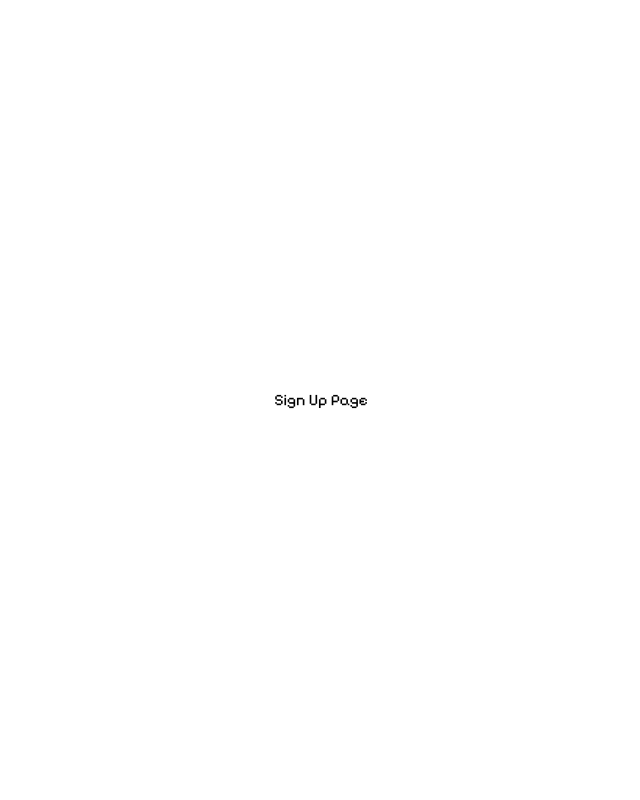
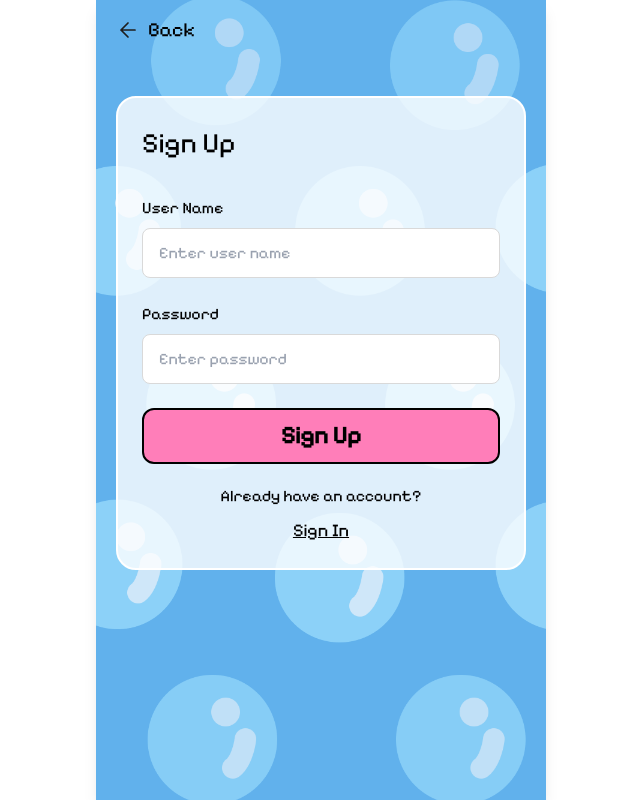
Before and after one commit to seongbiny/biniGameTown, a React (Vite) app in the folder packages/game/bini-puzzle-web/: page /signup in a window 1280 px wide. Shown: the whole page, without its empty margins (319-959 px from the left). Built offline with nearby package versions, Linux system fonts and the light colour scheme.

Commit message:
feat: SignUpPage 컴포넌트 추가 및 스타일 개선, Arrow_left 아이콘 추가

```diff
--- a/packages/game/bini-puzzle-web/src/index.css
+++ b/packages/game/bini-puzzle-web/src/index.css
@@ -6,12 +6,6 @@
   font-weight: normal;
   font-style: normal;
   font-display: swap;
-}
-
-@layer base {
-  html {
-    font-family: "PixelifySans", "Pixelify Sans", monospace;
-  }
 }
 
 body {
--- a/packages/game/bini-puzzle-web/src/pages/auth/SignUpPage.tsx
+++ b/packages/game/bini-puzzle-web/src/pages/auth/SignUpPage.tsx
@@ -1,3 +1,66 @@
+import PageContainer from "../../components/layout/PageContainer";
+import { useNavigate } from "react-router-dom";
+
 export default function SignUpPage() {
-  return <div>Sign Up Page</div>;
+  const navigate = useNavigate();
+
+  return (
+    <PageContainer>
+      <div
+        className="w-full h-full flex flex-col items-center bg-cover bg-center bg-no-repeat"
+        style={{
+          backgroundImage: "url(/images/bubble.png",
+        }}
+      >
+        <div className="w-full flex items-center justify-start px-5 py-4">
+          <button
+            onClick={() => navigate(-1)}
+            className="flex items-center gap-2 text-xl text-black"
+          >
+            <img src="/icons/Arrow_left.svg" alt="Back" className="w-6 h-6" />
+            <span>Back</span>
+          </button>
+        </div>
+
+        <div className="mx-5 mt-9 p-6 bg-white/80 border-2 border-white rounded-[20px] w-[calc(100%-40px)] flex flex-col">
+          <div className="text-[28px] text-black mb-8">Sign Up</div>
+          <div className="mb-6">
+            <label className="block text-base text-black mb-2 font-pixelify">
+              User Name
+            </label>
+            <input
+              type="text"
+              placeholder="Enter user name"
+              className="w-full px-4 py-3 bg-white border border-[#d9d9d9] rounded-lg text-base outline-none focus:border-blue-500 transition-colors  placeholder:text-gray-400"
+            />
+          </div>
+          <div className="mb-6">
+            <label className="block text-base text-black mb-2 font-pixelify">
+              Password
+            </label>
+            <input
+              type="password"
+              placeholder="Enter password"
+              className="w-full px-4 py-3 bg-white border border-[#d9d9d9] rounded-lg text-base outline-none focus:border-blue-500 transition-colors  placeholder:text-gray-400"
+            />
+          </div>
+          <button className="w-full bg-[#FF7EB9] text-black rounded-xl text-[24px] font-bold border-2 border-black py-2">
+            Sign Up
+          </button>
+
+          <div className="mt-5 text-center">
+            <p className="text-black text-base font-pixelify mb-2">
+              Already have an account?
+            </p>
+            <a
+              href="/signin"
+              className="text-black text-lg font-pixelify underline hover:opacity-80 transition-opacity"
+            >
+              Sign In
+            </a>
+          </div>
+        </div>
+      </div>
+    </PageContainer>
+  );
 }
```
Also changed, not shown: packages/game/bini-puzzle-web/public/icons/Arrow_left.svg (added).
